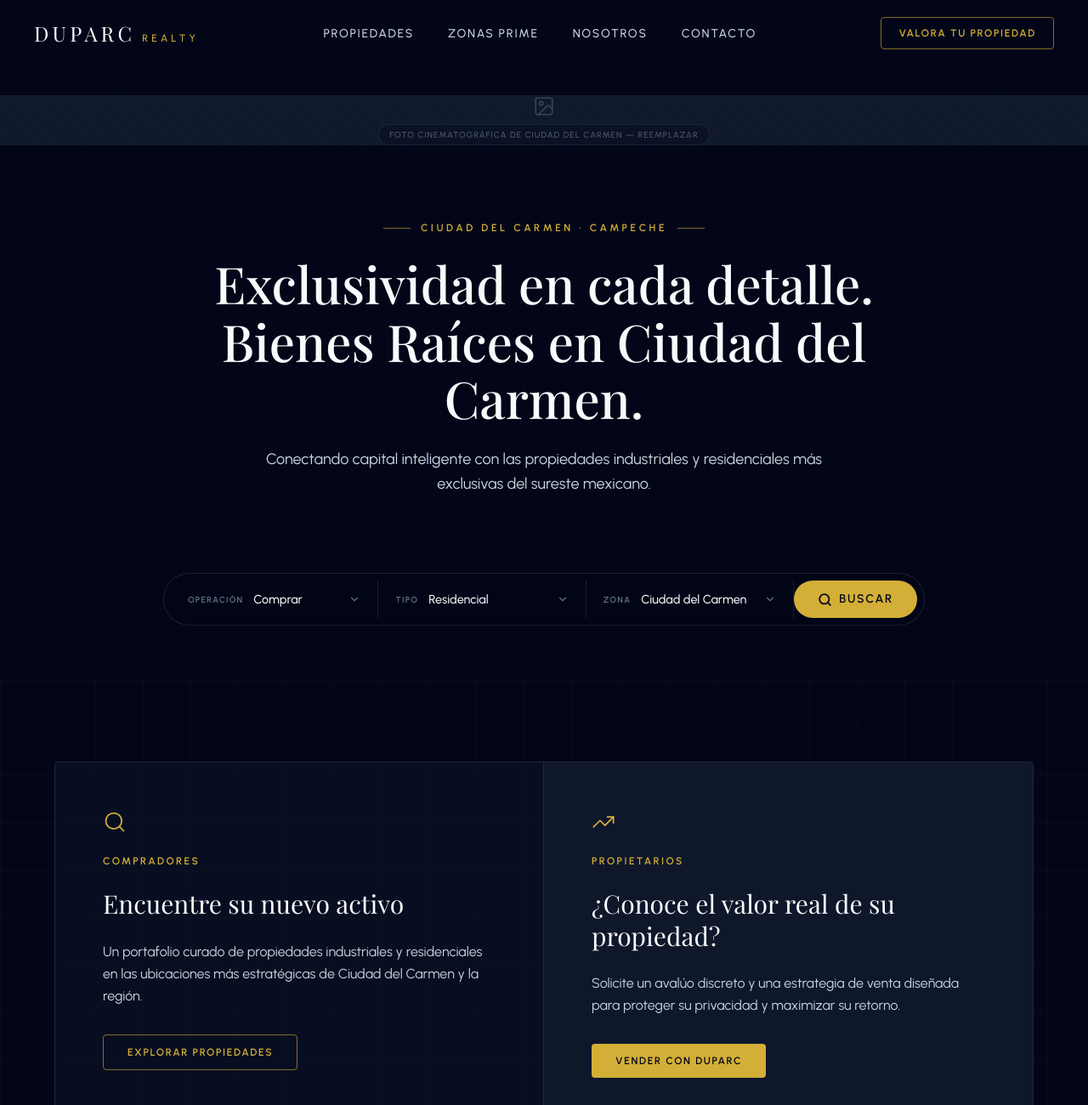
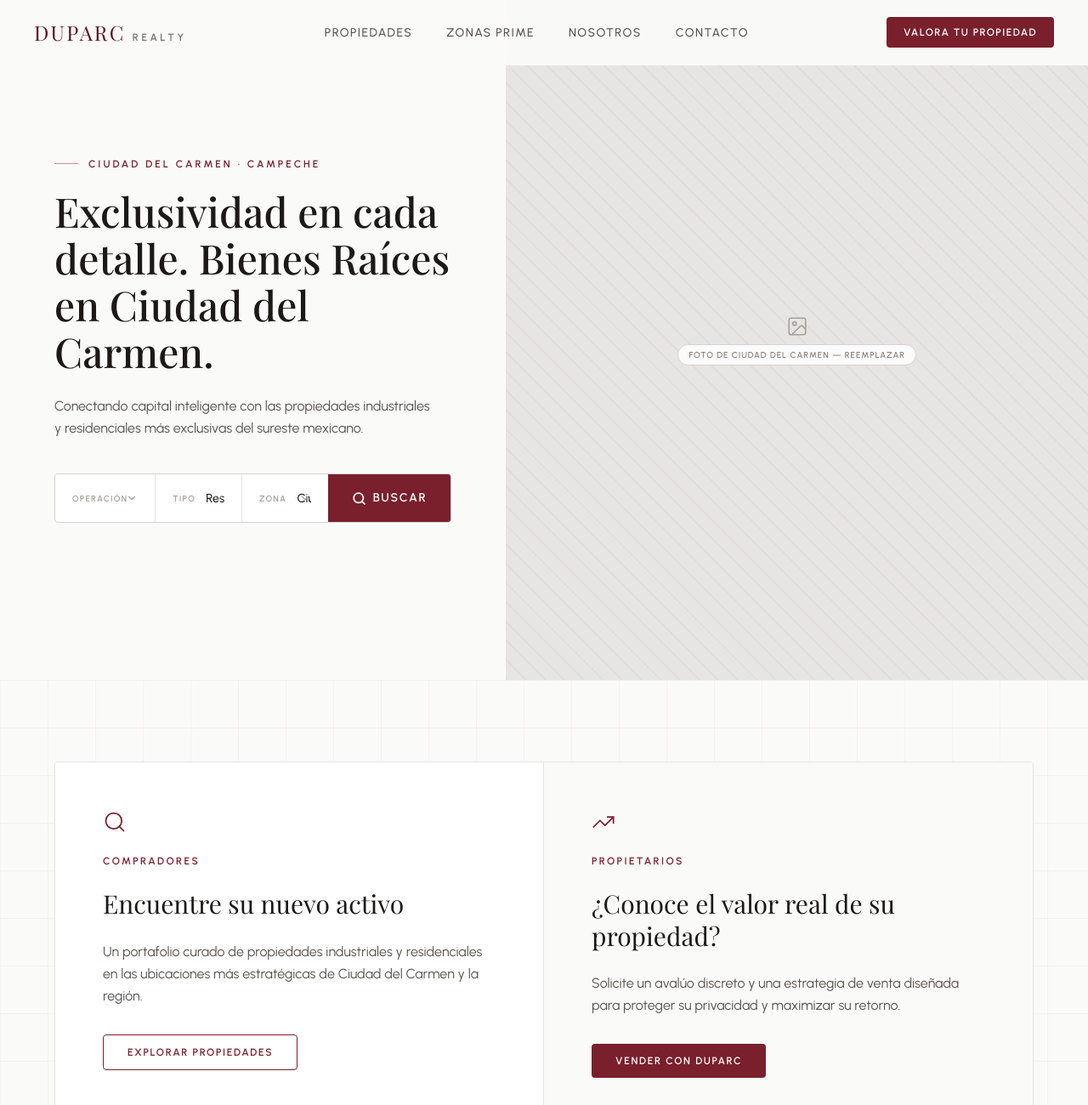
Before and after one commit to alexgayosso/duparc-realty, a Next.js app: page / in a window 1280 px wide. Shown: the top 1300 px of the page at 85% size. Built offline with nearby package versions, Linux system fonts and the light colour scheme.

Commit message:
Rediseno fondo claro estilo E&V, acento granate

```diff
--- a/app/globals.css
+++ b/app/globals.css
@@ -4,24 +4,25 @@
   --font-display: var(--font-playfair), serif;
   --font-body: var(--font-urbanist), sans-serif;
 
-  --color-gold: #d4af37;
-  --color-gold-50: #fbf6e8;
-  --color-gold-100: #f3e6bd;
-  --color-gold-200: #e8d595;
-  --color-gold-300: #ddc36b;
-  --color-gold-400: #d4af37;
-  --color-gold-500: #b8932a;
-  --color-gold-600: #967621;
-  --color-gold-700: #75591a;
-  --color-gold-800: #543f12;
-  --color-gold-900: #33260b;
+  /* Granate institucional — conecta con el granate del logotipo original */
+  --color-accent: #7a1f2c;
+  --color-accent-50: #fbf1f2;
+  --color-accent-100: #f4dbde;
+  --color-accent-200: #e7b7bd;
+  --color-accent-300: #d38d96;
+  --color-accent-400: #bd606c;
+  --color-accent-500: #9f3d49;
+  --color-accent-600: #7a1f2c;
+  --color-accent-700: #5e1620;
+  --color-accent-800: #441018;
+  --color-accent-900: #2c0a0f;
 }
 
 html {
   scroll-behavior: smooth;
 }
 
-/* Select transparente usado dentro de la barra de búsqueda horizontal */
+/* Select usado dentro de la barra de búsqueda (fondo claro) */
 .select-field {
   width: 100%;
   cursor: pointer;
@@ -32,21 +33,21 @@ html {
   font-family: var(--font-body);
   font-size: 0.9rem;
   font-weight: 500;
-  color: #f1f5f9;
+  color: #1c1917; /* stone-900 */
   outline: none;
 }
 
 .select-field option {
-  color: #0f172a;
+  color: #1c1917;
 }
 
 /* Textura de "plano arquitectónico": detalle de firma del diseño,
-   ahora usado detrás de la sección Doble Embudo. */
+   en granate muy sutil sobre fondo claro. */
 .bg-blueprint {
   background-image: linear-gradient(
-      rgba(212, 175, 55, 0.07) 1px,
+      rgba(122, 31, 44, 0.05) 1px,
       transparent 1px
     ),
-    linear-gradient(90deg, rgba(212, 175, 55, 0.07) 1px, transparent 1px);
+    linear-gradient(90deg, rgba(122, 31, 44, 0.05) 1px, transparent 1px);
   background-size: 56px 56px;
 }
--- a/app/layout.tsx
+++ b/app/layout.tsx
@@ -33,9 +33,9 @@ export default function RootLayout({
     <html
       lang="es"
       className={`${playfair.variable} ${urbanist.variable}`}
-      // Modo oscuro nativo: no depende de la clase "dark" de Tailwind.
+      // Modo claro: fondo cálido (stone) con acento granate.
     >
-      <body className="bg-slate-950 font-body text-slate-50 antialiased selection:bg-gold selection:text-slate-950">
+      <body className="bg-stone-50 font-body text-stone-900 antialiased selection:bg-accent-600 selection:text-white">
         {children}
       </body>
     </html>
--- a/components/double-funnel.tsx
+++ b/components/double-funnel.tsx
@@ -3,10 +3,10 @@ import { Search, TrendingUp, type LucideIcon } from "lucide-react";
 
 export default function DoubleFunnel() {
   return (
-    <section className="relative overflow-hidden bg-slate-950 px-6 py-24">
-      <div className="bg-blueprint pointer-events-none absolute inset-0 opacity-50" />
+    <section className="relative overflow-hidden bg-stone-50 px-6 py-24">
+      <div className="bg-blueprint pointer-events-none absolute inset-0 opacity-70" />
 
-      <div className="relative mx-auto max-w-6xl overflow-hidden rounded-sm border border-slate-800 sm:grid sm:grid-cols-2 sm:divide-x sm:divide-slate-800">
+      <div className="relative mx-auto max-w-6xl overflow-hidden rounded-sm border border-stone-200 bg-white sm:grid sm:grid-cols-2 sm:divide-x sm:divide-stone-200">
         <FunnelCard
           icon={Search}
           eyebrow="Compradores"
@@ -49,17 +49,17 @@ function FunnelCard({
   return (
     <div
       className={`flex flex-col gap-6 p-10 sm:p-14 ${
-        emphasized ? "bg-slate-900" : "bg-slate-900/50"
+        emphasized ? "bg-stone-50" : "bg-white"
       }`}
     >
-      <Icon size={28} className="text-gold" strokeWidth={1.5} />
-      <span className="font-body text-xs font-semibold uppercase tracking-[0.2em] text-gold">
+      <Icon size={28} className="text-accent-600" strokeWidth={1.5} />
+      <span className="font-body text-xs font-semibold uppercase tracking-[0.2em] text-accent-600">
         {eyebrow}
       </span>
-      <h2 className="font-display text-2xl leading-tight text-slate-50 sm:text-3xl">
+      <h2 className="font-display text-2xl leading-tight text-stone-900 sm:text-3xl">
         {title}
       </h2>
-      <p className="font-body text-sm leading-relaxed text-slate-300 sm:text-base">
+      <p className="font-body text-sm leading-relaxed text-stone-600 sm:text-base">
         {description}
       </p>
 
@@ -67,8 +67,8 @@ function FunnelCard({
         href={ctaHref}
         className={
           emphasized
-            ? "mt-2 inline-flex w-fit items-center justify-center rounded-sm bg-gold px-7 py-3 font-body text-xs font-semibold uppercase tracking-[0.14em] text-slate-950 transition-colors hover:bg-gold-300"
-            : "mt-2 inline-flex w-fit items-center justify-center rounded-sm border border-gold/60 px-7 py-3 font-body text-xs font-semibold uppercase tracking-[0.14em] text-gold transition-colors hover:bg-gold hover:text-slate-950"
+            ? "mt-2 inline-flex w-fit items-center justify-center rounded-sm bg-accent-600 px-7 py-3 font-body text-xs font-semibold uppercase tracking-[0.14em] text-white transition-colors hover:bg-accent-700"
+            : "mt-2 inline-flex w-fit items-center justify-center rounded-sm border border-accent-600 px-7 py-3 font-body text-xs font-semibold uppercase tracking-[0.14em] text-accent-600 transition-colors hover:bg-accent-600 hover:text-white"
         }
       >
         {ctaLabel}
--- a/components/hero-section.tsx
+++ b/components/hero-section.tsx
@@ -3,33 +3,36 @@ import SearchBar from "./search-bar";
 
 export default function HeroSection() {
   return (
-    <section className="relative flex min-h-screen flex-col overflow-hidden bg-slate-950 pt-28">
-      {/* Imagen de fondo a pantalla completa — sustituir por foto real */}
-      <ImagePlaceholder
-        label="Foto cinematográfica de Ciudad del Carmen — reemplazar"
-        className="absolute inset-0 h-full w-full"
-      />
-      <div className="pointer-events-none absolute inset-0 bg-gradient-to-t from-slate-950 via-slate-950/55 to-slate-950/40" />
-
-      <div className="relative z-10 flex flex-1 flex-col items-center justify-center px-6 text-center">
-        <span className="mb-6 inline-flex items-center gap-3 font-body text-xs font-semibold uppercase tracking-[0.3em] text-gold">
-          <span className="h-px w-8 bg-gold/60" />
+    <section className="relative overflow-hidden bg-stone-50 pt-24 lg:pt-0">
+      <div className="mx-auto grid max-w-[1700px] lg:grid-cols-[1fr_1.15fr]">
+        {/* Panel de texto y búsqueda */}
+        <div className="flex flex-col justify-center px-6 py-16 sm:px-12 lg:px-16 lg:py-0">
+          <span className="mb-5 inline-flex items-center gap-3 font-body text-xs font-semibold uppercase tracking-[0.25em] text-accent-600">
+            <span className="h-px w-7 bg-accent-300" />
             Ciudad del Carmen · Campeche
-          <span className="h-px w-8 bg-gold/60" />
           </span>
 
-        <h1 className="max-w-4xl font-display text-4xl font-medium leading-[1.12] text-slate-50 sm:text-5xl lg:text-6xl">
+          <h1 className="max-w-xl font-display text-4xl font-medium leading-[1.15] text-stone-900 sm:text-5xl">
             Exclusividad en cada detalle. Bienes Raíces en Ciudad del Carmen.
           </h1>
 
-        <p className="mt-6 max-w-2xl font-body text-base leading-relaxed text-slate-300 sm:text-lg">
+          <p className="mt-6 max-w-md font-body text-base leading-relaxed text-stone-600">
             Conectando capital inteligente con las propiedades industriales y
             residenciales más exclusivas del sureste mexicano.
           </p>
+
+          <div className="mt-10">
+            <SearchBar />
+          </div>
         </div>
 
-      <div className="relative z-10 px-6 pb-16">
-        <SearchBar />
+        {/* Panel fotográfico */}
+        <div className="relative min-h-[360px] lg:min-h-screen">
+          <ImagePlaceholder
+            label="Foto de Ciudad del Carmen — reemplazar"
+            className="absolute inset-0 h-full w-full"
+          />
+        </div>
       </div>
     </section>
   );
--- a/components/image-placeholder.tsx
+++ b/components/image-placeholder.tsx
@@ -1,11 +1,7 @@
 import { ImageIcon } from "lucide-react";
 
 /**
- * Placeholder visual para fotografía real.
- * Úsalo en cualquier lugar donde más adelante vaya una imagen de verdad
- * (Hero, tarjetas de propiedad, tarjetas de zona). La etiqueta deja claro
- * en pantalla qué imagen falta, para que no se confunda con un diseño final.
- *
+ * Placeholder visual para fotografía real (versión fondo claro).
  * Para sustituir por una imagen real:
  *   <ImagePlaceholder className="..." />
  *   ↓
@@ -20,19 +16,19 @@ export default function ImagePlaceholder({
 }) {
   return (
     <div
-      className={`relative flex items-center justify-center overflow-hidden bg-slate-800 ${className}`}
+      className={`relative flex items-center justify-center overflow-hidden bg-stone-200 ${className}`}
     >
       <div
-        className="absolute inset-0 opacity-30"
+        className="absolute inset-0 opacity-70"
         style={{
           backgroundImage:
-            "repeating-linear-gradient(45deg, rgba(212,175,55,0.10) 0px, rgba(212,175,55,0.10) 2px, transparent 2px, transparent 16px)",
+            "repeating-linear-gradient(45deg, rgba(122,31,44,0.06) 0px, rgba(122,31,44,0.06) 2px, transparent 2px, transparent 16px)",
         }}
       />
-      <div className="relative flex flex-col items-center gap-2 px-4 text-center text-slate-500">
+      <div className="relative flex flex-col items-center gap-2 px-4 text-center text-stone-400">
         <ImageIcon size={26} strokeWidth={1.5} />
         {label && (
-          <span className="rounded-full border border-slate-600/60 bg-slate-900/70 px-3 py-1 text-[10px] font-medium uppercase tracking-[0.1em] text-slate-400">
+          <span className="rounded-full border border-stone-300 bg-white/85 px-3 py-1 text-[10px] font-medium uppercase tracking-[0.1em] text-stone-500">
             {label}
           </span>
         )}
--- a/components/navbar.tsx
+++ b/components/navbar.tsx
@@ -24,19 +24,19 @@ export default function Navbar() {
 
   return (
     <header
-      className={`fixed inset-x-0 top-0 z-50 transition-all duration-300 ${
+      className={`fixed inset-x-0 top-0 z-50 border-b bg-stone-50/95 backdrop-blur-md transition-shadow duration-300 ${
         isScrolled
-          ? "border-b border-gold/15 bg-slate-950/90 shadow-[0_4px_24px_-8px_rgba(0,0,0,0.6)] backdrop-blur-md"
-          : "border-b border-transparent bg-transparent"
+          ? "border-stone-200 shadow-[0_2px_16px_-4px_rgba(28,25,23,0.08)]"
+          : "border-transparent"
       }`}
     >
       <nav className="mx-auto flex max-w-7xl items-center justify-between px-6 py-5 lg:px-10">
-        {/* Logo */}
-        <Link href="/" className="group flex items-baseline gap-2">
-          <span className="font-display text-xl tracking-[0.18em] text-slate-50 transition-colors group-hover:text-gold sm:text-2xl">
+        {/* Logo — conserva las letras del logotipo original (granate + gris) */}
+        <Link href="/" className="flex items-baseline gap-2">
+          <span className="font-display text-xl tracking-[0.1em] text-accent-700 sm:text-2xl">
             DUPARC
           </span>
-          <span className="font-body text-[10px] font-medium tracking-[0.35em] text-gold sm:text-xs">
+          <span className="font-body text-[10px] font-semibold tracking-[0.3em] text-stone-500 sm:text-xs">
             REALTY
           </span>
         </Link>
@@ -47,7 +47,7 @@ export default function Navbar() {
             <li key={link.href}>
               <Link
                 href={link.href}
-                className="font-body text-sm font-medium uppercase tracking-[0.12em] text-slate-300 transition-colors hover:text-gold"
+                className="font-body text-sm font-medium uppercase tracking-[0.1em] text-stone-600 transition-colors hover:text-accent-600"
               >
                 {link.label}
               </Link>
@@ -57,7 +57,7 @@ export default function Navbar() {
 
         <Link
           href="/vende-tu-propiedad"
-          className="hidden rounded-sm border border-gold/60 px-5 py-2.5 font-body text-xs font-semibold uppercase tracking-[0.14em] text-gold transition-colors hover:bg-gold hover:text-slate-950 lg:inline-block"
+          className="hidden rounded-sm bg-accent-600 px-5 py-2.5 font-body text-xs font-semibold uppercase tracking-[0.12em] text-white transition-colors hover:bg-accent-700 lg:inline-block"
         >
           Valora tu Propiedad
         </Link>
@@ -66,7 +66,7 @@ export default function Navbar() {
         <button
           type="button"
           onClick={() => setIsMenuOpen((open) => !open)}
-          className="text-slate-50 lg:hidden"
+          className="text-stone-900 lg:hidden"
           aria-label={isMenuOpen ? "Cerrar menú" : "Abrir menú"}
           aria-expanded={isMenuOpen}
         >
@@ -76,14 +76,14 @@ export default function Navbar() {
 
       {/* Menú móvil */}
       {isMenuOpen && (
-        <div className="border-t border-slate-800 bg-slate-950 px-6 py-6 lg:hidden">
+        <div className="border-t border-stone-200 bg-stone-50 px-6 py-6 lg:hidden">
           <ul className="flex flex-col gap-5">
             {NAV_LINKS.map((link) => (
               <li key={link.href}>
                 <Link
                   href={link.href}
                   onClick={() => setIsMenuOpen(false)}
-                  className="font-body text-sm font-medium uppercase tracking-[0.12em] text-slate-300 hover:text-gold"
+                  className="font-body text-sm font-medium uppercase tracking-[0.1em] text-stone-600 hover:text-accent-600"
                 >
                   {link.label}
                 </Link>
@@ -93,7 +93,7 @@ export default function Navbar() {
               <Link
                 href="/vende-tu-propiedad"
                 onClick={() => setIsMenuOpen(false)}
-                className="mt-2 inline-block rounded-sm border border-gold/60 px-5 py-2.5 text-center font-body text-xs font-semibold uppercase tracking-[0.14em] text-gold"
+                className="mt-2 inline-block rounded-sm bg-accent-600 px-5 py-2.5 text-center font-body text-xs font-semibold uppercase tracking-[0.12em] text-white"
               >
                 Valora tu Propiedad
               </Link>
--- a/components/search-bar.tsx
+++ b/components/search-bar.tsx
@@ -16,7 +16,7 @@ const ZONES = [
 
 export default function SearchBar() {
   return (
-    <form className="mx-auto flex w-full max-w-4xl flex-col gap-3 rounded-sm border border-white/10 bg-slate-950/70 p-3 backdrop-blur-md sm:flex-row sm:items-stretch sm:gap-0 sm:rounded-full sm:p-2">
+    <form className="flex w-full flex-col overflow-hidden rounded-sm border border-stone-300 bg-white sm:flex-row">
       <Segment label="Operación">
         <select className="select-field" defaultValue={OPERATIONS[0]}>
           {OPERATIONS.map((op) => (
@@ -25,7 +25,7 @@ export default function SearchBar() {
         </select>
       </Segment>
 
-      <Segment label="Tipo">
+      <Segment label="Tipo" border>
         <select className="select-field" defaultValue={PROPERTY_TYPES[0]}>
           {PROPERTY_TYPES.map((type) => (
             <option key={type}>{type}</option>
@@ -33,7 +33,7 @@ export default function SearchBar() {
         </select>
       </Segment>
 
-      <Segment label="Zona">
+      <Segment label="Zona" border>
         <select className="select-field" defaultValue={ZONES[0]}>
           {ZONES.map((zone) => (
             <option key={zone}>{zone}</option>
@@ -43,7 +43,7 @@ export default function SearchBar() {
 
       <button
         type="submit"
-        className="flex items-center justify-center gap-2 rounded-sm bg-gold px-7 py-3 font-body text-sm font-semibold uppercase tracking-[0.12em] text-slate-950 transition-colors hover:bg-gold-300 sm:rounded-full"
+        className="flex items-center justify-center gap-2 bg-accent-600 px-7 py-4 font-body text-sm font-semibold uppercase tracking-[0.12em] text-white transition-colors hover:bg-accent-700"
       >
         <Search size={17} strokeWidth={2.5} />
         Buscar
@@ -55,20 +55,26 @@ export default function SearchBar() {
 function Segment({
   label,
   children,
+  border = false,
 }: {
   label: string;
   children: React.ReactNode;
+  border?: boolean;
 }) {
   return (
-    <label className="relative flex flex-1 items-center gap-3 px-5 py-2.5 sm:border-r sm:border-white/10">
-      <span className="font-body text-[10px] font-semibold uppercase tracking-[0.12em] text-slate-500">
+    <label
+      className={`relative flex flex-1 items-center gap-3 px-5 py-4 ${
+        border ? "sm:border-l sm:border-stone-200" : ""
+      }`}
+    >
+      <span className="font-body text-[10px] font-semibold uppercase tracking-[0.12em] text-stone-400">
         {label}
       </span>
       <div className="relative flex-1">
         {children}
         <ChevronDown
           size={14}
-          className="pointer-events-none absolute right-0 top-1/2 -translate-y-1/2 text-slate-500"
+          className="pointer-events-none absolute right-0 top-1/2 -translate-y-1/2 text-stone-400"
         />
       </div>
     </label>
```
Also changed, not shown: components/credibility-section.tsx (+5 -5 lines), components/featured-properties.tsx (+6 -6 lines), components/prime-zones.tsx (+7 -7 lines). Lines whose indentation alone changed are shown as unchanged.
